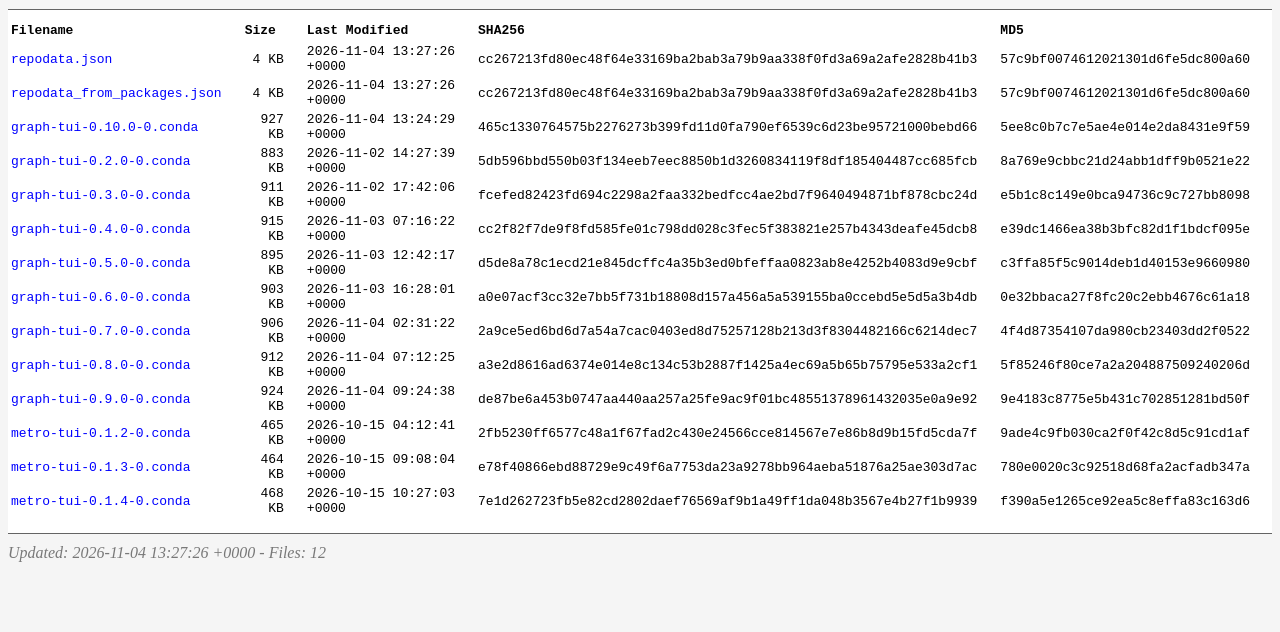
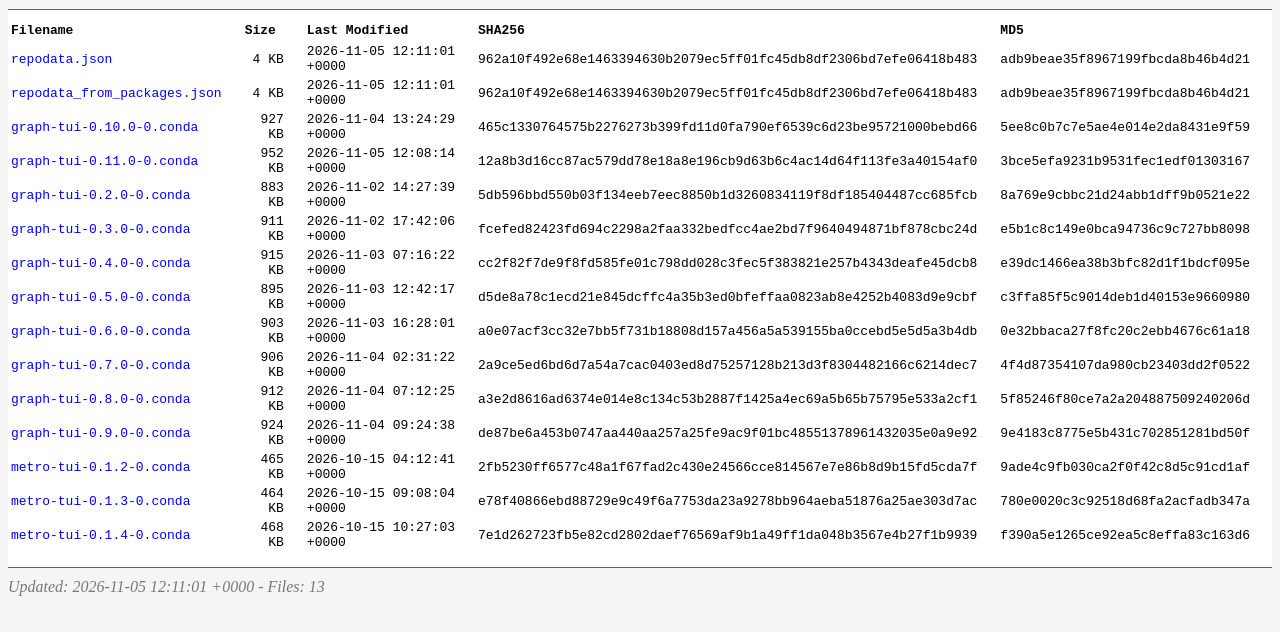
Before and after one commit to mixsoulgithub/conda-channel, a plain HTML site: page linux-64/index.html in a window 1280 px wide. Shown: the part 38-670 px from the top of the page. Drawn offline with Linux system fonts and the light colour scheme.

Commit message:
graph-tui 0.11.0 (linux-64, static musl)

```diff
--- a/linux-64/index.html
+++ b/linux-64/index.html
@@ -55,21 +55,27 @@
     <tr>
       <td><a href="repodata.json">repodata.json</a></td>
       <td class="s">4 KB</td>
-      <td>2026-11-04 13:27:26 +0000</td>
-      <td>cc267213fd80ec48f64e33169ba2bab3a79b9aa338f0fd3a69a2afe2828b41b3</td>
-      <td>57c9bf0074612021301d6fe5dc800a60</td>
+      <td>2026-11-05 12:11:01 +0000</td>
+      <td>962a10f492e68e1463394630b2079ec5ff01fc45db8df2306bd7efe06418b483</td>
+      <td>adb9beae35f8967199fbcda8b46b4d21</td>
     </tr>    <tr>
       <td><a href="repodata_from_packages.json">repodata_from_packages.json</a></td>
       <td class="s">4 KB</td>
-      <td>2026-11-04 13:27:26 +0000</td>
-      <td>cc267213fd80ec48f64e33169ba2bab3a79b9aa338f0fd3a69a2afe2828b41b3</td>
-      <td>57c9bf0074612021301d6fe5dc800a60</td>
+      <td>2026-11-05 12:11:01 +0000</td>
+      <td>962a10f492e68e1463394630b2079ec5ff01fc45db8df2306bd7efe06418b483</td>
+      <td>adb9beae35f8967199fbcda8b46b4d21</td>
     </tr>    <tr>
       <td><a href="graph-tui-0.10.0-0.conda">graph-tui-0.10.0-0.conda</a></td>
       <td class="s">927 KB</td>
       <td>2026-11-04 13:24:29 +0000</td>
       <td>465c1330764575b2276273b399fd11d0fa790ef6539c6d23be95721000bebd66</td>
       <td>5ee8c0b7c7e5ae4e014e2da8431e9f59</td>
+    </tr>    <tr>
+      <td><a href="graph-tui-0.11.0-0.conda">graph-tui-0.11.0-0.conda</a></td>
+      <td class="s">952 KB</td>
+      <td>2026-11-05 12:08:14 +0000</td>
+      <td>12a8b3d16cc87ac579dd78e18a8e196cb9d63b6c4ac14d64f113fe3a40154af0</td>
+      <td>3bce5efa9231b9531fec1edf01303167</td>
     </tr>    <tr>
       <td><a href="graph-tui-0.2.0-0.conda">graph-tui-0.2.0-0.conda</a></td>
       <td class="s">883 KB</td>
@@ -137,6 +143,6 @@
       <td>7e1d262723fb5e82cd2802daef76569af9b1a49ff1da048b3567e4b27f1b9939</td>
       <td>f390a5e1265ce92ea5c8effa83c163d6</td>
     </tr>  </table>
-  <address>Updated: 2026-11-04 13:27:26 +0000 - Files: 12</address>
+  <address>Updated: 2026-11-05 12:11:01 +0000 - Files: 13</address>
 </body>
 </html>
```
Also changed, not shown: linux-64/repodata.json (+1 -1 lines), linux-64/repodata_from_packages.json (+1 -1 lines), noarch/index.html (+1 -1 lines), 1 other file.
